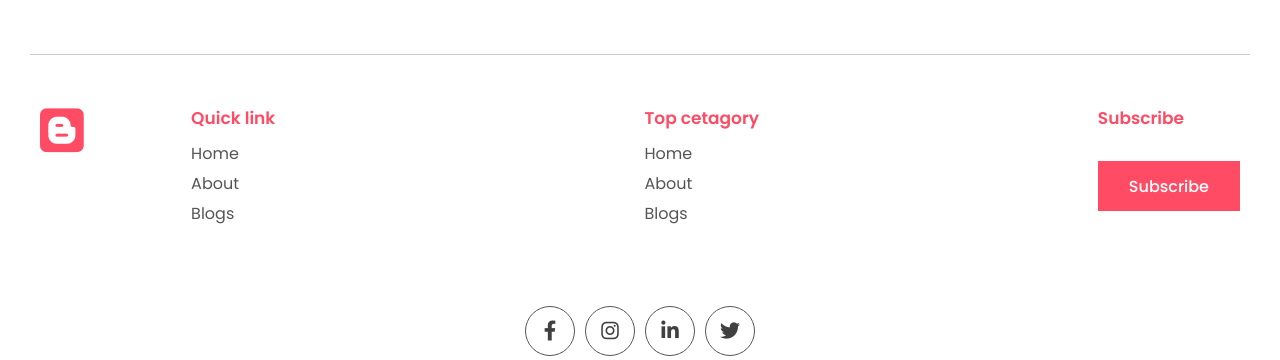
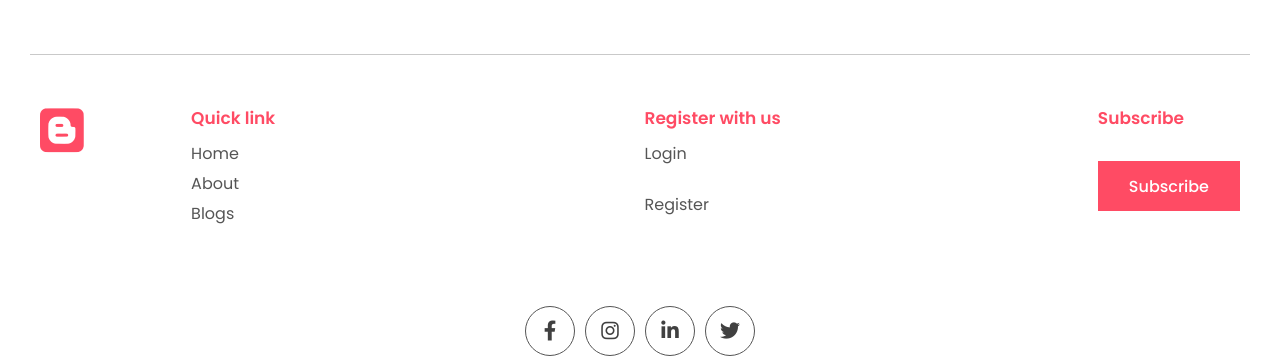
Before and after one commit to RohitKaregaonkar/blogapp, a Django app: page /about/ in a window 1280 px wide. Shown: the part 726-1086 px from the top of the page. Run offline with Django 4.2, Linux system fonts and the light colour scheme; data comes from the database, SQL or seed files in the repository; both versions use the stored data as it was after the commit; some libraries are stand-ins or nearby versions.

Commit message:
Updated base to update footer links

```diff
--- a/templates/base.html
+++ b/templates/base.html
@@ -82,12 +82,20 @@
             </div>
           </div>
           <div class="link">
-            <h2>Top cetagory</h2>
+            {% if user.is_authenticated %}
+            <h2>Your Favourites</h2>
             <div class="q-link">
               <a href="{% url "index" %}">Home</a>
-              <a href="{% url "about_page" %}">About</a>
-              <a href="{% url 'all_posts' %}">Blogs</a>
+              <a href="{% url 'all_liked_posts' %}">Likes</a>
+              <a href="{% url 'all_bookmarked_posts' %}">Bookmarks</a>
             </div>
+            {% else %}
+            <h2>Register with us</h2>
+            <div class="q-link">
+              <a href="{% url 'login' %}">Login</a><br>
+              <a href="{% url 'register' %}">Register</a>
+            </div>
+            {% endif %}
           </div>
           <div class="news-signup">
             <h2>Subscribe</h2>
```
Also changed, not shown: db.sqlite3.
